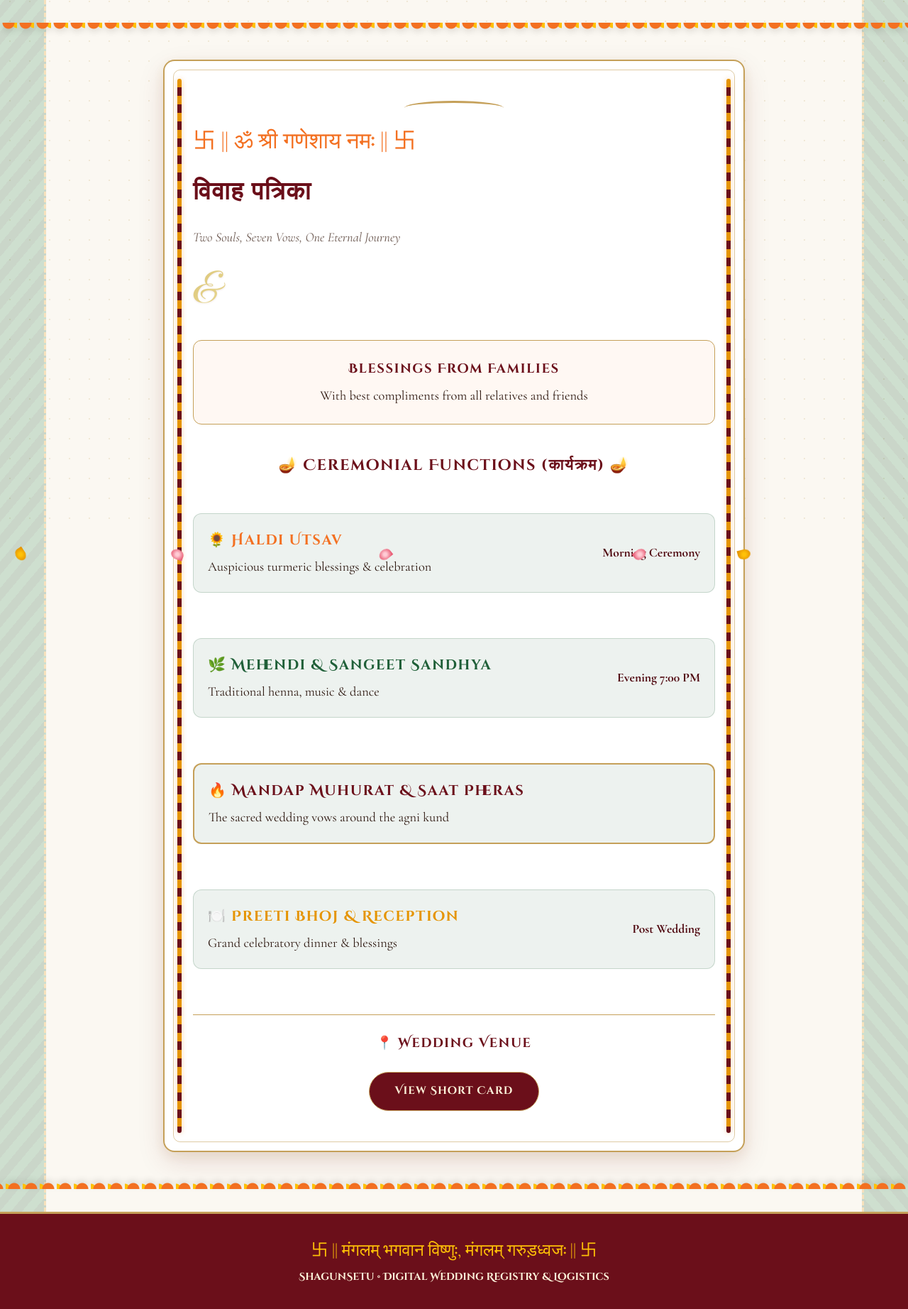
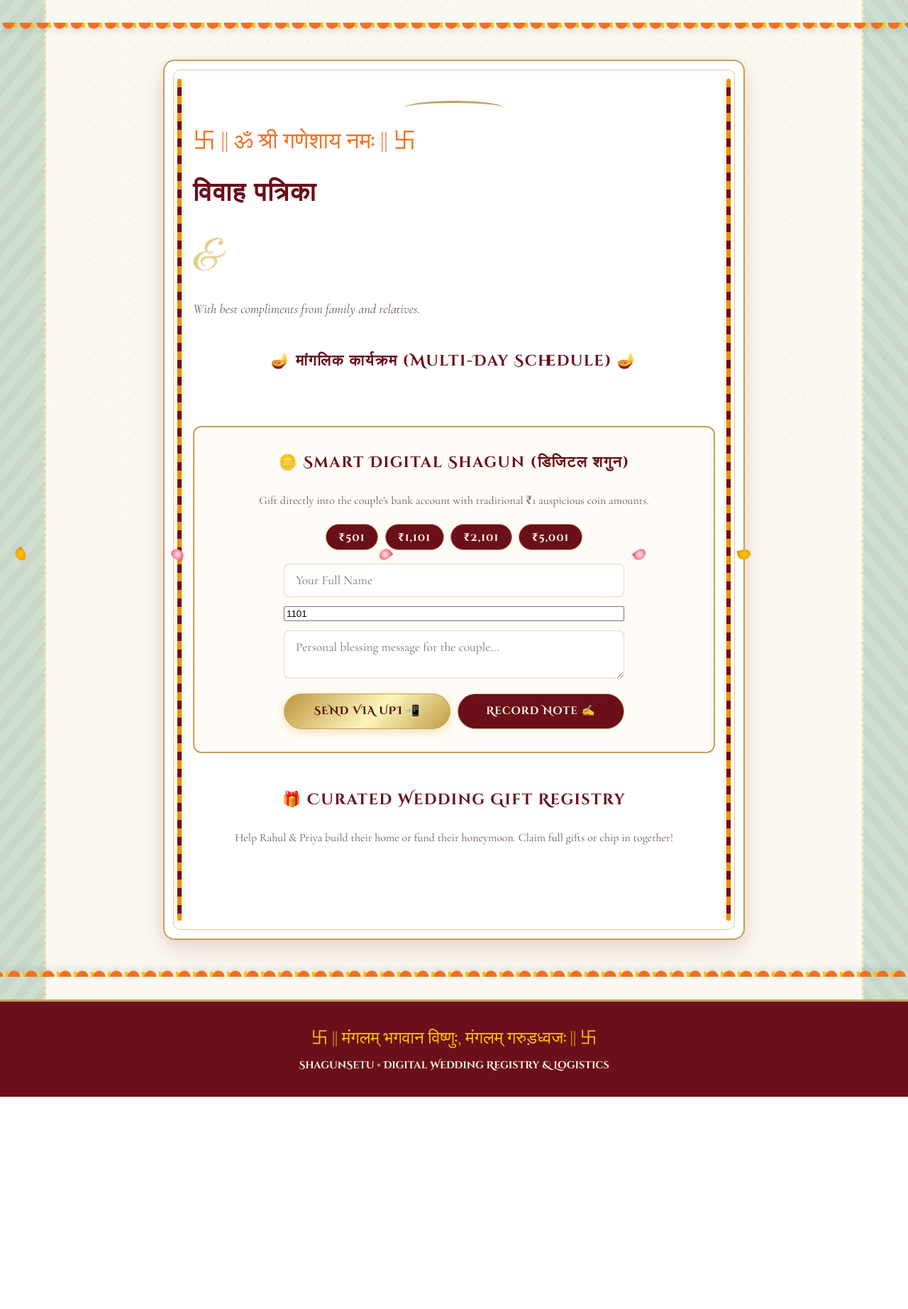
Before and after one commit to maheshwartripphoto-bot/Shagunsetu, a FastAPI app: template shagunsetu/app/templates/epatrika.html in a window 1280 px wide. Shown: the part 68-1912 px from the top of the page at 71% size. After the commit the page ends 1613 px from the top, so only its background shows below. Run offline with FastAPI, Linux system fonts and the light colour scheme; the template is opened without the code that fills it, so the values that code supplies are empty.

Commit message:
Update epatrika.html

```diff
--- a/shagunsetu/app/templates/epatrika.html
+++ b/shagunsetu/app/templates/epatrika.html
@@ -1,6 +1,4 @@
 {% extends "base.html" %}
-
-{% block title %}{{ event.groom_name }} & {{ event.bride_name }} - E-Patrika{% endblock %}
 
 {% block content %}
 <div style="max-width: 900px; margin: 1.5rem auto; padding: 0 1rem;">
@@ -11,80 +9,132 @@
     <div class="text-center">
       <div class="mandap-arch"></div>
       <div class="auspicious-symbol">卐 || ॐ श्री गणेशाय नमः || 卐</div>
-      <h1 class="wedding-title" style="font-size: 2.2rem; margin-bottom: 0.2rem;">विवाह पत्रिका</h1>
-      <p style="font-style: italic; color: var(--text-muted); margin-bottom: 1.5rem;">Two Souls, Seven Vows, One Eternal Journey</p>
+      <h1 class="wedding-title">विवाह पत्रिका</h1>
+      <div class="couple-names">{{ event.groom_name }} &amp; {{ event.bride_name }}</div>
+      <p style="font-style: italic; color: var(--text-muted);">{{ event.host_family or "With best compliments from family and relatives." }}</p>
+    </div>
 
-      <div class="couple-names">
-        {{ event.groom_name }} &amp; {{ event.bride_name }}
+    <!-- 1. MULTI-DAY ITINERARY & LOGISTICS -->
+    <div style="margin: 2.5rem 0;">
+      <h3 style="text-align: center; color: var(--mandap-crimson); margin-bottom: 1.5rem;">
+        🪔 मांगलिक कार्यक्रम (Multi-Day Schedule) 🪔
+      </h3>
+      <div style="display: flex; flex-direction: column; gap: 1rem;">
+        {% for c in event.ceremonies %}
+        <div class="ceremony-box">
+          <div style="display: flex; justify-content: space-between; align-items: flex-start; flex-wrap: wrap; gap: 1rem;">
+            <div>
+              <h4 style="color: var(--marigold-orange); margin: 0;">{{ c.name }}</h4>
+              <p style="margin: 0.2rem 0; font-weight: 600;">📅 {{ c.date }} at {{ c.time }}</p>
+              <p style="margin: 0.2rem 0;">📍 {{ c.venue_name }}</p>
+              {% if c.dress_code %}
+              <span style="font-size: 0.9rem; background: rgba(197, 160, 89, 0.2); padding: 3px 8px; border-radius: 4px; display: inline-block; margin-top: 0.3rem;">
+                👗 Dress Code: {{ c.dress_code }}
+              </span>
+              {% endif %}
+            </div>
+            {% if c.maps_url %}
+            <a href="{{ c.maps_url }}" target="_blank" class="btn-wedding-crimson" style="padding: 0.4rem 0.9rem; font-size: 0.85rem;">
+              Directions 📍
+            </a>
+            {% endif %}
+          </div>
+        </div>
+        {% endfor %}
       </div>
     </div>
 
-    <!-- Family Honor Section -->
-    <div style="background: rgba(243, 112, 33, 0.05); border-radius: 12px; padding: 1.5rem; border: 1px solid var(--wedding-gold); margin: 2rem 0; text-align: center;">
-      <h4 style="color: var(--mandap-crimson); margin-bottom: 0.4rem;">Blessings From Families</h4>
-      <p style="margin: 0; font-size: 1.15rem;">
-        {% if event.host_family %}
-          Cordially hosted by: <strong>{{ event.host_family }}</strong>
-        {% else %}
-          With best compliments from all relatives and friends
-        {% endif %}
+    <!-- 2. SMART DIGITAL SHAGUN ENVELOPE -->
+    <div class="ceremony-box" style="border: 2px solid var(--wedding-gold); padding: 2rem 1.5rem; margin: 3rem 0; text-align: center; background: #fffcf7;">
+      <h3 style="color: var(--mandap-crimson); margin-top: 0;">🪙 Smart Digital Shagun (डिजिटल शगुन)</h3>
+      <p style="color: var(--text-muted); font-size: 1rem;">
+        Gift directly into the couple's bank account with traditional ₹1 auspicious coin amounts.
       </p>
-    </div>
 
-    <!-- Wedding Program Timeline -->
-    <div style="margin: 2.5rem 0;">
-      <h3 style="text-align: center; color: var(--mandap-crimson); font-family: 'Cinzel Decorative', serif; margin-bottom: 1.5rem;">
-        🪔 Ceremonial Functions (कार्यक्रम) 🪔
-      </h3>
+      <!-- Auspicious preset denominations -->
+      <div style="display: flex; justify-content: center; gap: 0.6rem; flex-wrap: wrap; margin: 1.2rem 0;">
+        <button type="button" class="btn-wedding-crimson" style="padding: 0.4rem 1.1rem;" onclick="selectShagunAmount(501)">₹501</button>
+        <button type="button" class="btn-wedding-crimson" style="padding: 0.4rem 1.1rem;" onclick="selectShagunAmount(1101)">₹1,101</button>
+        <button type="button" class="btn-wedding-crimson" style="padding: 0.4rem 1.1rem;" onclick="selectShagunAmount(2101)">₹2,101</button>
+        <button type="button" class="btn-wedding-crimson" style="padding: 0.4rem 1.1rem;" onclick="selectShagunAmount(5001)">₹5,001</button>
+      </div>
 
-      <div style="display: flex; flex-direction: column; gap: 1rem;">
-        <!-- Haldi Ceremony -->
-        <div class="ceremony-box" style="display: flex; justify-content: space-between; align-items: center; flex-wrap: wrap;">
-          <div>
-            <h4 style="color: var(--marigold-orange);">🌻 Haldi Utsav</h4>
-            <p style="margin: 0;">Auspicious turmeric blessings &amp; celebration</p>
-          </div>
-          <span style="font-weight: 700; color: var(--mandap-maroon); font-size: 1.1rem;">Morning Ceremony</span>
+      <form method="POST" action="/shagun/{{ event.id }}" style="max-width: 480px; margin: 0 auto; display: flex; flex-direction: column; gap: 0.8rem; text-align: left;">
+        <input type="text" name="sender_name" placeholder="Your Full Name" required style="width: 100%;">
+        <input type="number" id="shagun-amount-input" name="amount" value="1101" placeholder="Shagun Amount (₹)" required style="width: 100%;">
+        <textarea name="blessing_message" rows="2" placeholder="Personal blessing message for the couple..." style="width: 100%;"></textarea>
+
+        <div style="display: flex; gap: 0.6rem; justify-content: center; margin-top: 0.5rem; flex-wrap: wrap;">
+          <button type="button" class="btn-wedding-gold" style="flex: 1;" onclick="triggerUPIPayment('{{ event.upi_id }}', '{{ event.upi_payee_name }}')">
+            Send via UPI 📲
+          </button>
+          <button type="submit" class="btn-wedding-crimson" style="flex: 1;">
+            Record Note ✍️
+          </button>
         </div>
+      </form>
 
-        <!-- Sangeet & Mehendi -->
-        <div class="ceremony-box" style="display: flex; justify-content: space-between; align-items: center; flex-wrap: wrap;">
-          <div>
-            <h4 style="color: var(--banana-leaf-green);">🌿 Mehendi &amp; Sangeet Sandhya</h4>
-            <p style="margin: 0;">Traditional henna, music &amp; dance</p>
-          </div>
-          <span style="font-weight: 700; color: var(--mandap-maroon); font-size: 1.1rem;">Evening 7:00 PM</span>
-        </div>
-
-        <!-- Mandap Muhurat & Pheras -->
-        <div class="ceremony-box" style="display: flex; justify-content: space-between; align-items: center; flex-wrap: wrap; border: 2px solid var(--wedding-gold);">
-          <div>
-            <h4 style="color: var(--mandap-crimson);">🔥 Mandap Muhurat &amp; Saat Pheras</h4>
-            <p style="margin: 0;">The sacred wedding vows around the agni kund</p>
-          </div>
-          <span style="font-weight: 700; color: var(--mandap-maroon); font-size: 1.1rem;">{{ event.event_date }}</span>
-        </div>
-
-        <!-- Reception / Preeti Bhoj -->
-        <div class="ceremony-box" style="display: flex; justify-content: space-between; align-items: center; flex-wrap: wrap;">
-          <div>
-            <h4 style="color: var(--marigold-gold);">🍽️ Preeti Bhoj &amp; Reception</h4>
-            <p style="margin: 0;">Grand celebratory dinner &amp; blessings</p>
-          </div>
-          <span style="font-weight: 700; color: var(--mandap-maroon); font-size: 1.1rem;">Post Wedding</span>
-        </div>
+      <!-- Desktop QR Fallback Container -->
+      <div id="shagun-qr-modal" style="display: none; margin-top: 1.5rem;">
+        <p style="font-weight: bold; color: var(--mandap-crimson); margin-bottom: 0.5rem;">Scan with GPay / PhonePe / Paytm:</p>
+        <img id="shagun-qr-image" src="" alt="UPI Shagun QR" style="border: 2px solid var(--wedding-gold); border-radius: 8px; padding: 4px; background: #fff;">
       </div>
     </div>
 
-    <!-- Venue & Location Details -->
-    <div style="border-top: 1px solid var(--wedding-gold); padding-top: 1.5rem; text-align: center;">
-      <h4 style="color: var(--mandap-crimson);">📍 Wedding Venue</h4>
-      <p style="font-size: 1.2rem; font-weight: 600; margin: 0.3rem 0;">{{ event.venue }}</p>
-      <div style="margin-top: 1.5rem;">
-        <a href="/card/{{ event.id }}" class="btn-wedding-crimson">View Short Card</a>
+    <!-- 3. CURATED GIFT REGISTRY -->
+    <div style="margin: 3rem 0;">
+      <h3 style="text-align: center; color: var(--mandap-crimson);">🎁 Curated Wedding Gift Registry</h3>
+      <p style="text-align: center; color: var(--text-muted); font-size: 1rem;">
+        Help Rahul &amp; Priya build their home or fund their honeymoon. Claim full gifts or chip in together!
+      </p>
+
+      <div style="display: grid; grid-template-columns: repeat(auto-fit, minmax(250px, 1fr)); gap: 1.2rem; margin-top: 1.5rem;">
+        {% for item in event.registry_items %}
+        <div class="ceremony-box" style="display: flex; flex-direction: column; justify-content: space-between;">
+          <div>
+            <span style="font-size: 0.75rem; text-transform: uppercase; letter-spacing: 1px; color: var(--marigold-orange); font-weight: bold;">
+              {{ item.category }}
+            </span>
+            <h4 style="margin: 0.3rem 0; color: var(--mandap-crimson);">{{ item.item_name }}</h4>
+            <p style="margin: 0.2rem 0; font-weight: 600;">Target: ₹{{ "%.0f"|format(item.target_amount) }}</p>
+
+            <!-- Progress Bar -->
+            <div style="width: 100%; background: rgba(0,0,0,0.08); height: 8px; border-radius: 4px; overflow: hidden; margin: 0.6rem 0;">
+              <div style="background: var(--banana-leaf-green); height: 100%; width: {{ (item.collected_amount / item.target_amount * 100)|round }}%;"></div>
+            </div>
+            <small style="color: var(--text-muted);">₹{{ "%.0f"|format(item.collected_amount) }} raised</small>
+          </div>
+
+          <div style="margin-top: 1rem;">
+            {% if item.is_claimed %}
+              <span style="color: var(--banana-leaf-green); font-weight: bold; font-size: 0.95rem;">✓ Claimed by {{ item.claimed_by }}</span>
+            {% else %}
+              <button type="button" class="btn-wedding-gold" style="width: 100%; padding: 0.4rem; font-size: 0.85rem;"
+                onclick="openRegistryContribution({{ item.id }}, '{{ item.item_name }}', {{ item.target_amount - item.collected_amount }})">
+                Contribute / Claim 🎁
+              </button>
+            {% endif %}
+          </div>
+        </div>
+        {% endfor %}
       </div>
     </div>
 
   </div>
 </div>
+
+<!-- Registry Modal Container -->
+<div id="registry-modal" style="display: none; position: fixed; inset: 0; background: rgba(0,0,0,0.6); z-index: 9999; justify-content: center; align-items: center; padding: 1rem;">
+  <div style="background: #fff; border-radius: 12px; border: 2px solid var(--wedding-gold); padding: 2rem; max-width: 450px; width: 100%; text-align: center;">
+    <h3 id="registry-modal-title" style="color: var(--mandap-crimson); margin-top: 0;">Contribute to Gift</h3>
+    <form id="registry-form" method="POST" action="" style="display: flex; flex-direction: column; gap: 0.8rem; margin-top: 1rem;">
+      <input type="text" name="contributor_name" placeholder="Your Name" required style="width: 100%;">
+      <input type="number" id="registry-amount-input" name="amount" placeholder="Contribution Amount (₹)" required style="width: 100%;">
+      <div style="display: flex; gap: 0.6rem; justify-content: center; margin-top: 0.5rem;">
+        <button type="submit" class="btn-wedding-gold" style="flex: 1;">Pay &amp; Claim</button>
+        <button type="button" class="btn-wedding-crimson" style="flex: 1;" onclick="closeRegistryModal()">Cancel</button>
+      </div>
+    </form>
+  </div>
+</div>
 {% endblock %}
```
